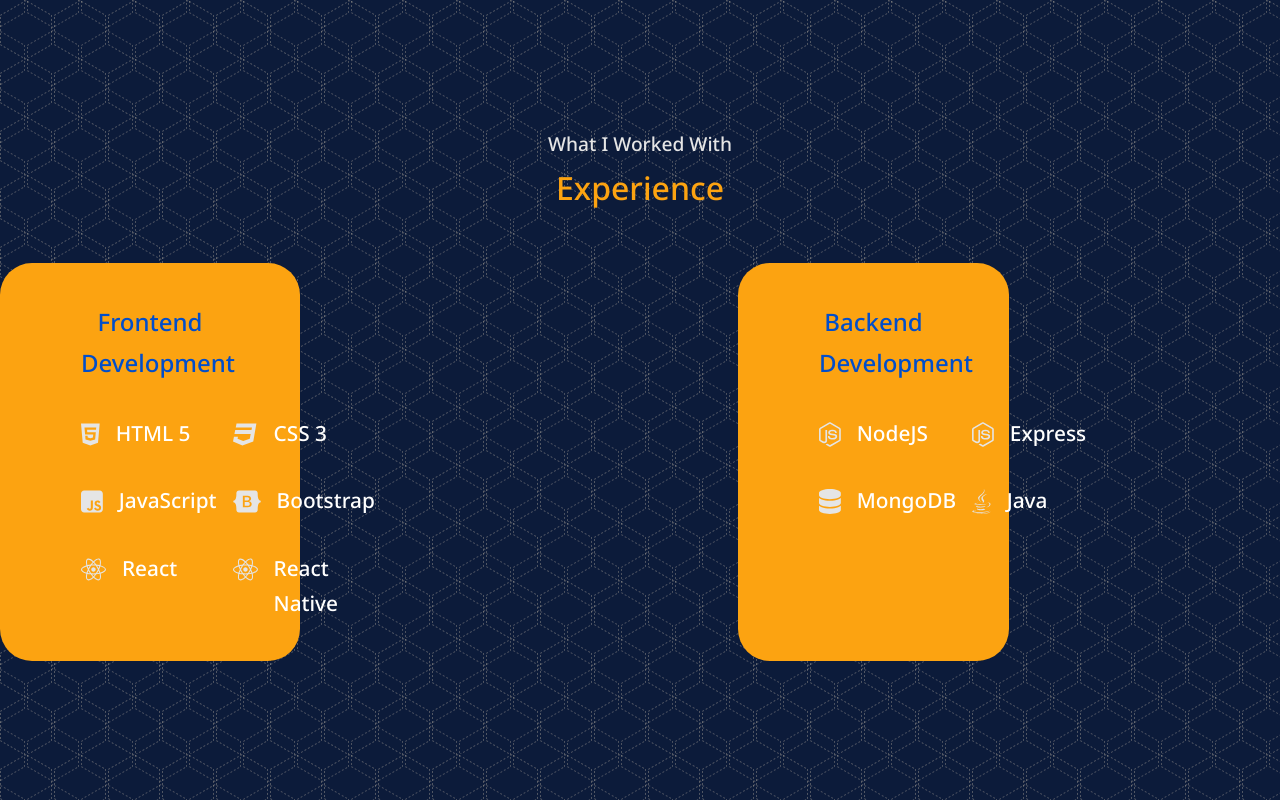
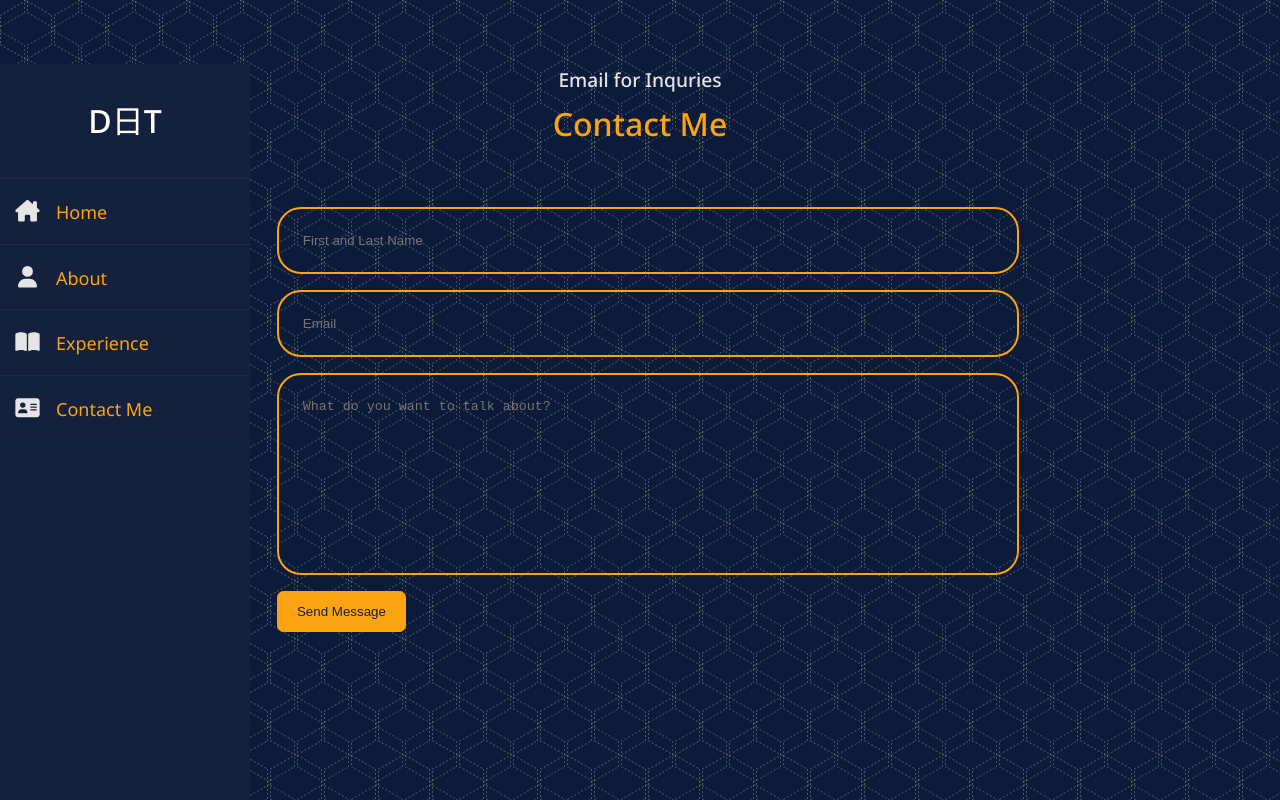
Before and after one commit to davidta555/portfolio-page, a React (Create React App) app: page /contact in a window 1280 px wide. Built offline with nearby package versions, Linux system fonts and the light colour scheme.

Commit message:
Basically Final Commit

```diff
--- a/package.json
+++ b/package.json
@@ -3,6 +3,7 @@
   "version": "0.1.0",
   "private": true,
   "dependencies": {
+    "@emailjs/browser": "^3.6.2",
     "@fortawesome/fontawesome-svg-core": "^6.1.1",
     "@fortawesome/free-brands-svg-icons": "^6.1.1",
     "@fortawesome/free-solid-svg-icons": "^6.1.1",
@@ -10,6 +11,7 @@
     "@testing-library/jest-dom": "^5.16.4",
     "@testing-library/react": "^13.3.0",
     "@testing-library/user-event": "^13.5.0",
+    "emailjs-com": "^3.2.0",
     "react": "^18.1.0",
     "react-dom": "^18.1.0",
     "react-router-dom": "^6.3.0",
--- a/src/App.jsx
+++ b/src/App.jsx
@@ -1,24 +1,24 @@
 import React from "react";
 import Main from "./components/main/Main";
-// import { Route } from "react-router-dom";
-import Nav from "./components/nav/Nav";
+import { BrowserRouter, Routes, Route } from "react-router-dom";
 import About from "./components/about/About";
 import Technologies from "./components/technologies/Technologies";
 import Contact from "./components/contact/Contact";
 
 const App = () => {
   return (
-    <div>
-      {/* <Main /> */}
-      {/* <Route path="/" element={<Main />}></Route>
-      <Route path="about" element={<About />}></Route>
-      <Route path="teachnologies" element={<Technologies />}></Route>
-      <Route path="contact" element={<Contact />}></Route> */}
-      {/* <Nav /> */}
-      {/* <About /> */}
-      <Technologies />
-      {/* <Contact /> */}
-    </div>
+    <BrowserRouter>
+      <div className="App">
+        <div className="content">
+          <Routes>
+            <Route path="/" element={<Main />} />
+            <Route path="/about" element={<About />} />
+            <Route path="/technologies" element={<Technologies />} />
+            <Route path="/contact" element={<Contact />} />
+          </Routes>
+        </div>
+      </div>
+    </BrowserRouter>
   );
 };
 
--- a/src/components/about/About.jsx
+++ b/src/components/about/About.jsx
@@ -1,5 +1,6 @@
 import React from "react";
 import "./about.css";
+import Nav from "../nav/Nav";
 import ProfilePic from "../../assets/profile.jpg";
 import { FontAwesomeIcon } from "@fortawesome/react-fontawesome";
 import {
@@ -11,6 +12,7 @@
 const About = () => {
   return (
     <div>
+      <Nav />
       <section id="about">
         <h5>Getting to Know</h5>
         <h2>Me</h2>
--- a/src/components/about/about.css
+++ b/src/components/about/about.css
@@ -49,7 +49,7 @@
 }
 
 .aboutCard {
-  background: var(--color-bg-variant);
+  background: var(--color-primary);
   border: 1px solid transparent;
   border-radius: 1rem;
   padding: 2rem;
--- a/src/components/contact/Contact.jsx
+++ b/src/components/contact/Contact.jsx
@@ -1,8 +1,63 @@
 import React from "react";
 import "./contact.css";
+import Nav from "../nav/Nav";
+import { useRef } from "react";
+import emailjs from "@emailjs/browser";
 
 const Contact = () => {
-  return <div>Contact</div>;
+  const form = useRef();
+
+  const sendEmail = (e) => {
+    e.preventDefault();
+
+    emailjs
+      .sendForm(
+        "service_qrakuyk",
+        "template_emnxi7f",
+        form.current,
+        "8lHELknGqMKqnW4zC"
+      )
+      .then(
+        (result) => {
+          console.log(result.text);
+        },
+        (error) => {
+          console.log(error.text);
+        }
+      );
+
+    e.target.reset();
+  };
+
+  return (
+    <section id="contact">
+      <Nav />
+      <h5>Email for Inquries</h5>
+      <h2>Contact Me</h2>
+
+      <div className="container contactContainer">
+        <form ref={form} onSubmit={sendEmail}>
+          <input
+            type="text"
+            name="name"
+            placeholder="First and Last Name"
+            required
+          />
+          <input type="email" name="email" placeholder="Email" required />
+          <textarea
+            name=""
+            id="message"
+            rows="10"
+            placeholder="What do you want to talk about?"
+            required
+          ></textarea>
+          <button type="submit" className="btn btn-primary">
+            Send Message
+          </button>
+        </form>
+      </div>
+    </section>
+  );
 };
 
 export default Contact;
--- a/src/components/contact/contact.css
+++ b/src/components/contact/contact.css
@@ -0,0 +1,24 @@
+.container.contactContainer {
+  width: 58%;
+}
+
+form {
+  display: flex;
+  flex-direction: column;
+  justify-content: center;
+}
+
+form > * {
+  margin: 0.5rem;
+}
+
+input,
+textarea {
+  width: 100%;
+  padding: 1.5rem;
+  border-radius: 1.5rem;
+  background: transparent;
+  border: 2px solid var(--color-primary);
+  resize: none;
+  color: var(--color-white);
+}
--- a/src/components/main/Main.jsx
+++ b/src/components/main/Main.jsx
@@ -23,13 +23,13 @@
         <a href={CV} download className="btn btn-primary">
           Download CV
         </a>
-        <a href="#about" className="btn btn-primary">
+        <a href="about" className="btn btn-primary">
           About Me
         </a>
-        <a href="#technologies" className="btn btn-primary">
+        <a href="technologies" className="btn btn-primary">
           My Experience
         </a>
-        <a href="#contact" className="btn btn-primary">
+        <a href="contact" className="btn btn-primary">
           Connect with Me
         </a>
       </div>
--- a/src/components/nav/Nav.jsx
+++ b/src/components/nav/Nav.jsx
@@ -1,4 +1,5 @@
 import React from "react";
+import { Link } from "react-router-dom";
 import "./nav.css";
 import { FontAwesomeIcon } from "@fortawesome/react-fontawesome";
 import {
@@ -21,25 +22,25 @@
         <h2>D日T</h2>
         <ul>
           <li>
-            <a href="#home">
+            <a href="/">
               <FontAwesomeIcon className="navIcon" icon={faHouseChimney} />
               Home
             </a>
           </li>
           <li>
-            <a href="#about">
+            <a href="/about">
               <FontAwesomeIcon className="navIcon" icon={faUser} />
               About
             </a>
           </li>
           <li>
-            <a href="#technologies">
+            <a href="/technologies">
               <FontAwesomeIcon className="navIcon" icon={faBookOpen} />
               Experience
             </a>
           </li>
           <li>
-            <a href="#contact">
+            <a href="/contact">
               <FontAwesomeIcon className="navIcon" icon={faAddressCard} />
               Contact Me
             </a>
--- a/src/components/nav/nav.css
+++ b/src/components/nav/nav.css
@@ -57,6 +57,7 @@
   line-height: 45px;
   text-align: center;
   margin: 0 5px;
+  margin-bottom: 0.5rem;
   border-top-left-radius: 5px;
   border-top-right-radius: 5px;
 }
--- a/src/components/technologies/Technologies.jsx
+++ b/src/components/technologies/Technologies.jsx
@@ -1,5 +1,6 @@
 import React from "react";
 import "./technologies.css";
+import Nav from "../nav/Nav"
 import { FontAwesomeIcon } from "@fortawesome/react-fontawesome";
 import {
   faHtml5,
@@ -15,6 +16,7 @@
 const Technologies = () => {
   return (
     <section id="technologies">
+      <Nav />
       <h5>What I Worked With</h5>
       <h2>Experience</h2>
 
--- a/src/components/technologies/technologies.css
+++ b/src/components/technologies/technologies.css
@@ -1,7 +1,6 @@
 .technologiesContainer {
-  display: grid;
-  grid-template-columns: repeat(3 1fr);
-  grid-template-areas: ". fe be";
+  display: flex;
+  justify-content: center;
   gap: 2rem;
 }
 
@@ -10,7 +9,7 @@
   padding: 2.4rem 5rem;
   border-radius: 2rem;
   border: 1px solid transparent;
-  width: 50%;
+  width: 30%;
   transition: var(--transition);
 }
 
--- a/src/index.css
+++ b/src/index.css
@@ -12,7 +12,7 @@
 
 :root {
   --color-bg: #14213d;
-  --color-bg-variant: #cb7e01;
+  /* --color-bg-variant: #cb7e01; */
   --color-primary: #fca311;
   --color-primary-variant: #014ecb;
   --color-white: #ffffff;
@@ -58,7 +58,7 @@
 }
 
 section {
-  margin-top: 8rem;
+  margin-top: 4rem;
 }
 
 section > h2,
```
Also changed, not shown: 1 other file (tests, documents, lock files or other folders).
